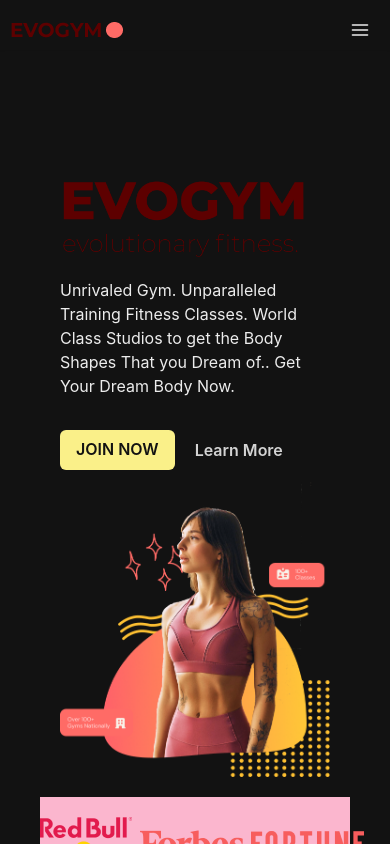
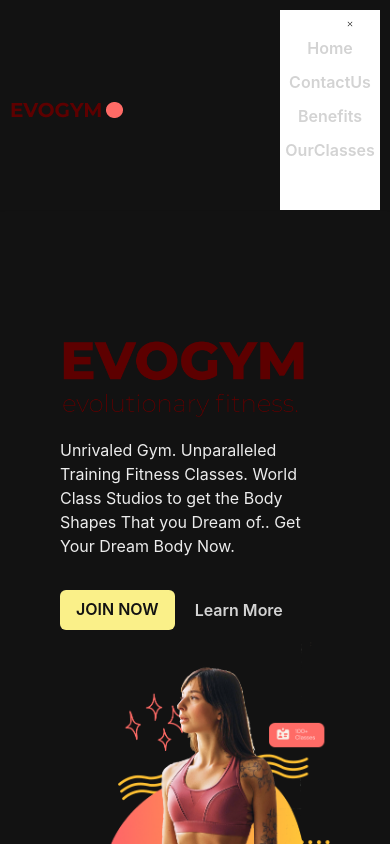
Before and after one commit to host2046/gym-chakra, a React (Vite) app: page / in a window 390 px wide. Both pictures are taken after a click on the button "Open Menu". Shown: the top 844 px of the page. Built offline with nearby package versions, Linux system fonts and the light colour scheme.

Commit message:
making navbar responsive

```diff
--- a/src/components/Navbar/Navbar.tsx
+++ b/src/components/Navbar/Navbar.tsx
@@ -7,6 +7,7 @@
   Box,
   IconButton,
   Container,
+  SimpleGrid,
 } from "@chakra-ui/react";
 import Logo from "../../assets/Logo.png";
 import { FiMenu } from "react-icons/fi";
@@ -14,9 +15,12 @@
 import { Link } from "react-router-dom";
 
 import Navpages from "./Navpages";
+import { useState } from "react";
+import { XMarkIcon } from "@heroicons/react/24/solid";
 
 const Navbar = () => {
   const isDesktop = useBreakpointValue({ base: false, lg: true });
+  const [isToggled, setIsToggled] = useState(false);
   return (
     <Box as="section" pb={{ base: "12", md: "24" }}>
       <Box as="nav" bg="bg.surface" boxShadow="sm">
@@ -29,14 +33,52 @@
                 <Button>SGIN IN</Button>
               </Link>
             </Flex>
-          ) : (
+          ) : !isToggled ? (
             <IconButton
+              onClick={() => setIsToggled(!isToggled)}
               variant="tertiary"
               icon={<FiMenu fontSize="1.25rem" />}
               aria-label="Open Menu"
-            >
-              <Link to="/">Home</Link>
-            </IconButton>
+            />
+          ) : (
+            <SimpleGrid>
+              <Box textAlign="center" width="100px" height="200px" bg="white">
+                <Button marginLeft={10} boxSize="25px">
+                  <XMarkIcon
+                    color="black"
+                    onClick={() => setIsToggled(!isToggled)}
+                  />
+                </Button>
+                <Button
+                  marginBottom={3}
+                  _hover={{ color: "pink.500" }}
+                  variant="link"
+                >
+                  <Link to="/">Home</Link>
+                </Button>
+                <Button
+                  marginBottom={3}
+                  _hover={{ color: "pink.500" }}
+                  variant="link"
+                >
+                  <Link to="/contactus">ContactUs</Link>
+                </Button>
+                <Button
+                  marginBottom={3}
+                  _hover={{ color: "pink.500" }}
+                  variant="link"
+                >
+                  <Link to="/benefits">Benefits</Link>
+                </Button>
+                <Button
+                  marginBottom={3}
+                  _hover={{ color: "pink.500" }}
+                  variant="link"
+                >
+                  <Link to="/ourclasses">OurClasses</Link>
+                </Button>
+              </Box>
+            </SimpleGrid>
           )}
         </HStack>
       </Box>
```
